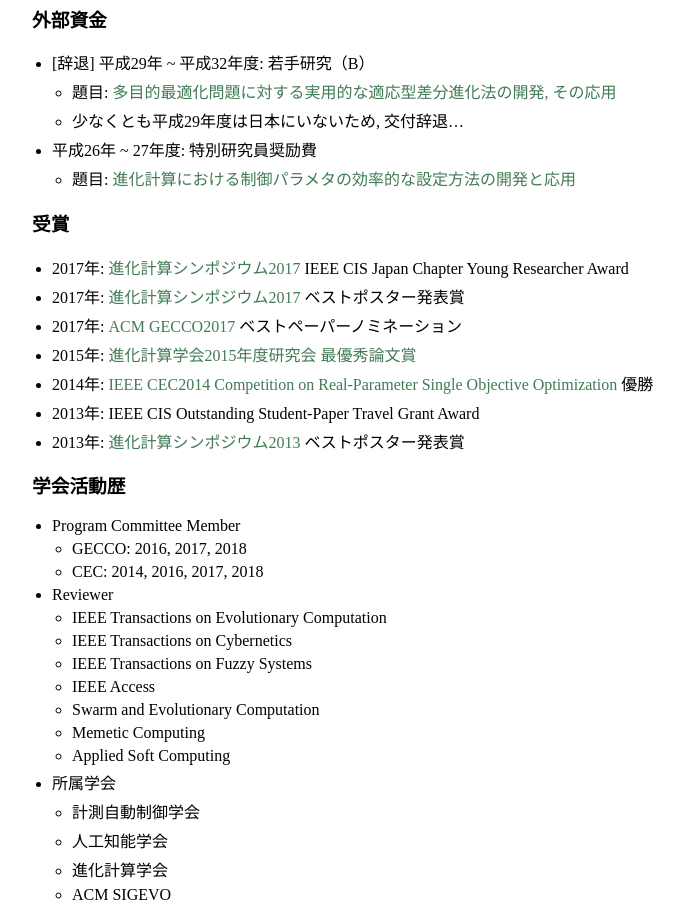
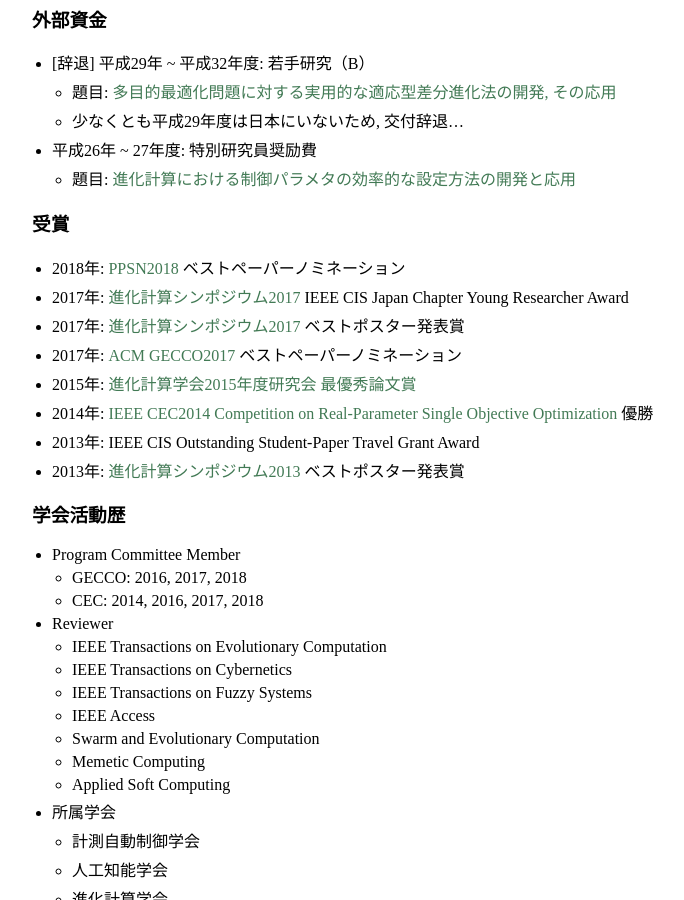
Before and after one commit to ryojitanabe/ryojitanabe.github.io, a Jekyll site: the page built from about-j.md, in a window 1280 px wide and 900 px high, scrolled down 562 px. Shown: the whole window, without its empty margins (163-847 px from the left). Built offline with Jekyll 4.4.1, drawn with Linux system fonts in a browser that asks for light colours.

Commit message:
added ppsn info to the about pages

```diff
--- a/about-j.md
+++ b/about-j.md
@@ -33,6 +33,7 @@
 
 ### 受賞
 
+* 2018年: [PPSN2018](http://ppsn2018.dei.uc.pt/) ベストペーパーノミネーション
 * 2017年: [進化計算シンポジウム2017](http://www.jpnsec.org/symposium201703.html) IEEE CIS Japan Chapter Young Researcher Award
 * 2017年: [進化計算シンポジウム2017](http://www.jpnsec.org/symposium201703.html) ベストポスター発表賞
 * 2017年: [ACM GECCO2017](http://gecco-2017.sigevo.org/) ベストペーパーノミネーション
```
Also changed, not shown: about.md (+1 -0 lines).
